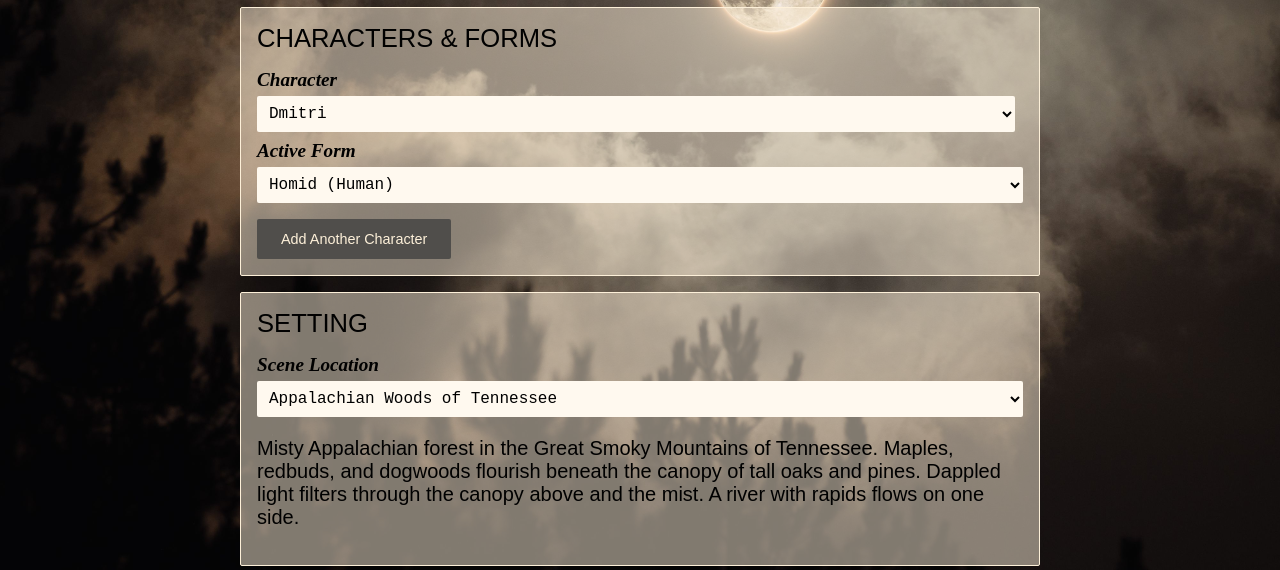
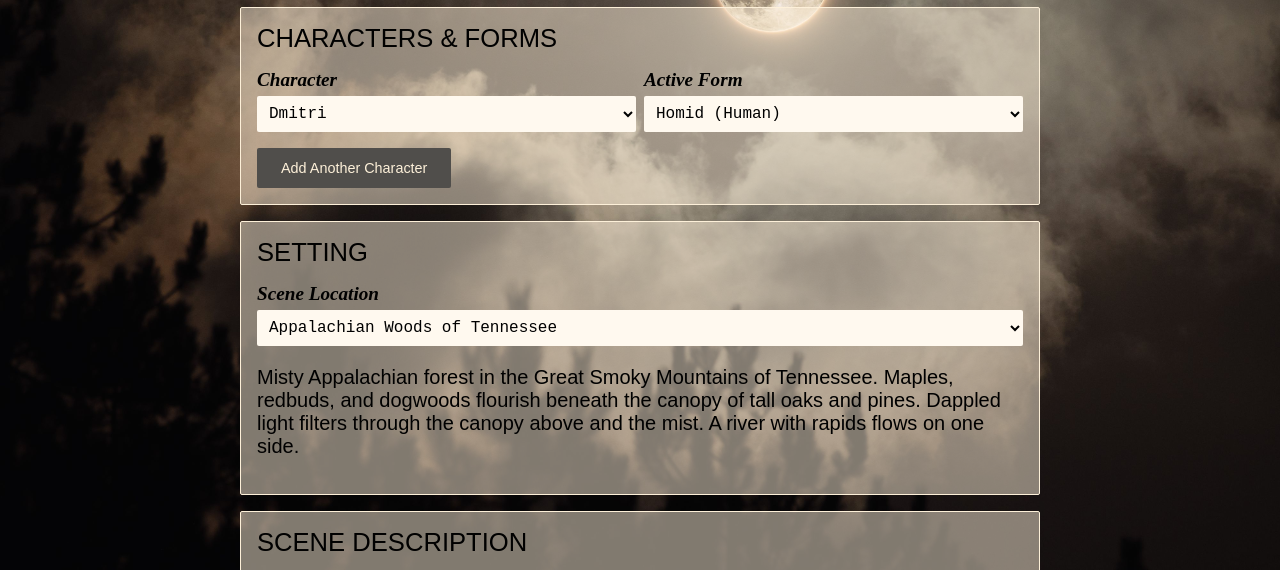
Before and after one commit to Carolista/pack-firewalkerz-image-generator, a website with bundled scripts: page index.html in a window 1280 px wide. Shown: the part 180-750 px from the top of the page. Built offline with nearby package versions, Linux system fonts and the light colour scheme; a web font is replaced by a local one.

Commit message:
fixed new layout issues with character rows

```diff
--- a/styles.css
+++ b/styles.css
@@ -164,12 +164,18 @@ button {
 	margin-bottom: 1rem;
 }
 
+/* drop the button's track entirely so column-gap doesn't leave a gap when it's hidden */
+.character-row:has(.removeRowBtn[hidden]) {
+	grid-template-columns: minmax(0, 1fr);
+}
+
 .character-row + .character-row {
 	border-top: 2px solid var(--dark-gray);
 	padding-top: 0.5rem;
 }
 
-.character-row .field:first-child {
+.character-row .field:first-child,
+.character-row .field:nth-child(2) {
 	display: contents;
 }
 
@@ -183,14 +189,15 @@ button {
 	grid-row: 2;
 }
 
-.character-row .field:nth-child(2) {
+.character-row .field:nth-child(2) label {
 	grid-column: 1 / -1;
 	grid-row: 3;
-	margin-bottom: 0;
+	margin-top: 0.5rem;
 }
 
-.character-row .field:nth-child(2) label {
-	margin-top: 0.5rem;
+.character-row .field:nth-child(2) select {
+	grid-column: 1 / -1;
+	grid-row: 4;
 }
 
 .character-row .removeRowBtn {
@@ -199,6 +206,31 @@ button {
 	align-self: stretch;
 	padding: 0;
 	aspect-ratio: 1;
+}
+
+@media (min-width: 700px) {
+	.character-row {
+		grid-template-columns: repeat(2, minmax(0, 1fr)) auto;
+	}
+
+	.character-row:has(.removeRowBtn[hidden]) {
+		grid-template-columns: repeat(2, minmax(0, 1fr));
+	}
+
+	.character-row .field:nth-child(2) label {
+		grid-column: 2 / -1;
+		grid-row: 1;
+		margin-top: 0;
+	}
+
+	.character-row .field:nth-child(2) select {
+		grid-column: 2;
+		grid-row: 2;
+	}
+
+	.character-row .removeRowBtn {
+		grid-column: 3;
+	}
 }
 
 #addCharacterBtn[hidden] {
@@ -251,10 +283,6 @@ button {
 		margin-top: 1rem;
 	}
 
-	.character-row {
-		grid-template-columns: minmax(0, 1fr) auto;
-	}
-
 	#generateBtn,
 	#resetBtn {
 		display: block;
```
